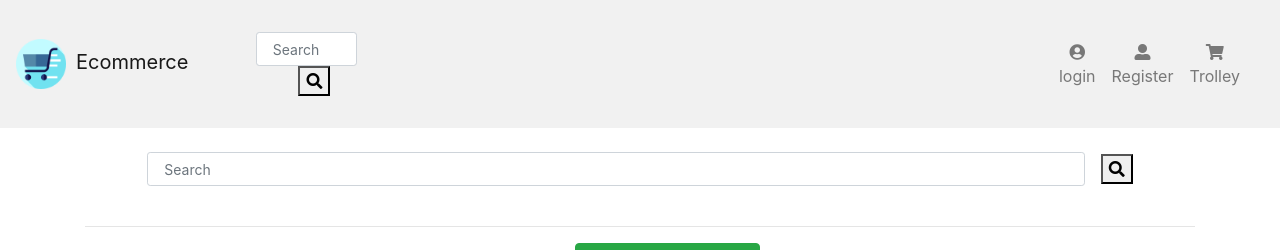
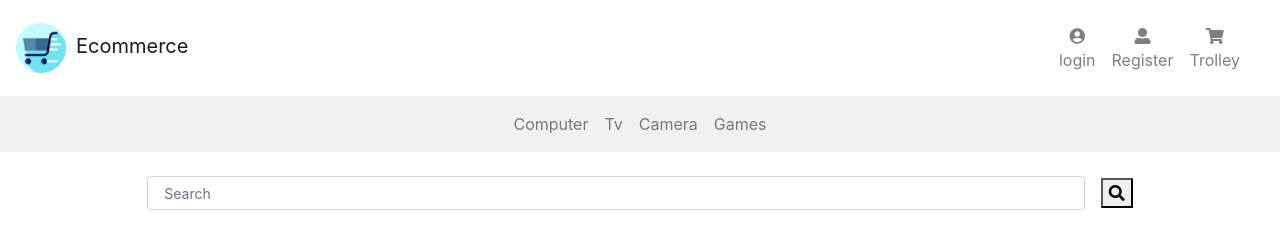
Before and after one commit to Luciano-Lima/ecommerce, a Django app: template cart/templates/cart.html in a window 1280 px wide. Shown: the top 250 px of the page. Run offline with Django 3.2, Linux system fonts and the light colour scheme; the template is opened without the code that fills it, so the values that code supplies are empty; some libraries are stand-ins or nearby versions.

Commit message:
Added new nav menu for pagination

```diff
--- a/templates/base.html
+++ b/templates/base.html
@@ -24,24 +24,13 @@
     <!-- End of Stripe js block -->
 </head>
 <body>
-    <!-- <div class="container"> -->
     <header>
         <!-- Navegation -->
-            <nav class="navbar navbar-expand-md navbar-light bg-light">
+        <nav class="navbar navbar-expand-md navbar-light">
             <a class="navbar-brand" href="#"><img src="/static/img/logo.png" class="d-inline-block align-center">Ecommerce</a>
             <button class="navbar-toggler" type="button" data-toggle="collapse" data-target="#navbarsExampleDefault" aria-controls="navbarsExampleDefault" aria-expanded="false" aria-label="Toggle navigation">
                 <span class="navbar-toggler-icon"></span>
             </button>
-                <!-- Mobile search form -->
-                <div id="mobile-search form-control form-control-sm mr-3 w-75 p-3">
-                    <div class="col-md-6 offset-1 mb-4 mt-4 align-center">
-                        <form class="form-inline justify-content-center" method="GET" action="{% url 'search' %}">
-                            <input class="form-control form-control-sm mr-3 w-75 p-3" type="text" name="q" placeholder="Search" aria-label="Search">
-                            <button><i class="fas fa-search" aria-hidden="true"></i></button>
-                        </form>
-                    </div>
-                </div>
-
             <div class="collapse navbar-collapse justify-content-end" id="navbarsExampleDefault">
                 <ul class="navbar navbar-nav navbar-right">
                     <li class="nav-item text-center">
@@ -65,7 +54,6 @@
                             <span class="icon-nav-description">Trolley</span>
                         </a>
                             {% else %}
-
                     <li class="nav-item text-center">
                         <a class="nav-link" href="{% url 'view_cart' %}">
                             <i class="fas fa-shopping-cart"></i>
@@ -105,10 +93,26 @@
             {% endfor %}
         </div>
         {% endif %}
-
     </header>
+        <!-- All products navegation -->
+    <nav class="navbar navbar-expand navbar-light bg-light justify-content-center ">
+        <ul class="navbar-nav text-center">
+            <li class="nav-item">
+                <a class=" nav-link" href="#">Computer</a>
+            </li>
+            <li class="nav-item">
+                <a class="nav-link" href="#">Tv</a>
+            </li>
+            <li class="nav-item">
+                <a class="nav-link" href="#">Camera</a>
+            </li>
+            <li class="nav-item">
+                <a class="nav-link" href="#">Games</a>
+            </li>
+        </ul>
+    </nav>
     <!-- Desktop search form -->
-        <div id="desktop-search">
+    <div id="desktop-header-search">
         <div class="col-md-12 mb-4 mt-4 align-center">
             <form class="form-inline justify-content-center" method="GET" action="{% url 'search' %}">
                 <input class="form-control form-control-sm mr-3 w-75 p-3" type="text" name="q" placeholder="Search" aria-label="Search">
@@ -121,7 +125,7 @@
     <footer class="fixed-bottom align-center bg-light pt-4">
         <div class="container">
             <div class="row">
-                    <div class="col-md-6 mb-4">
+                <div class="col-md-6 mb-4 hide-mobile">
                     <form class="form-inline justify-content-center" method="GET" action="{% url 'search' %}">
                         <input class="form-control form-control-sm mr-3 w-75" type="text" name="q" placeholder="Search" aria-label="Search">
                         <button><i class="fas fa-search" aria-hidden="true"></i></button>
@@ -129,12 +133,11 @@
                 </div>
                 <div class="col-md-6 mb-4">
                     <form class="form-inline justify-content-center">
-                            <input class="form-control form-control-sm mr-3 w-75" type="text"  placeholder="Your email" aria-label="Your email">
+                        <input class="form-control form-control-sm mr-3 w-75" type="text" placeholder="Your email" aria-label="Your email">
                         <button><i class="fas fa-envelope" aria-hidden="true"></i></button>
                     </form>
                 </div>
             </div>
-                <!-- <div class="container">         -->
             <div class="row">
                 <div class="col-lg-12 col-sm-12 text-center">
                     <div class="mb-2 ">
@@ -153,11 +156,9 @@
                     </div>
                 </div>
             </div>
-                <!-- </div> -->
         </div>
         <!-- Copyright -->
         <div class="footer-copyright text-center py-3">© 2020 Ecommerce</div>
     </footer>
-    <!-- </div> -->
 </body>
 </html>
```
Lines whose indentation alone changed are shown as unchanged.
